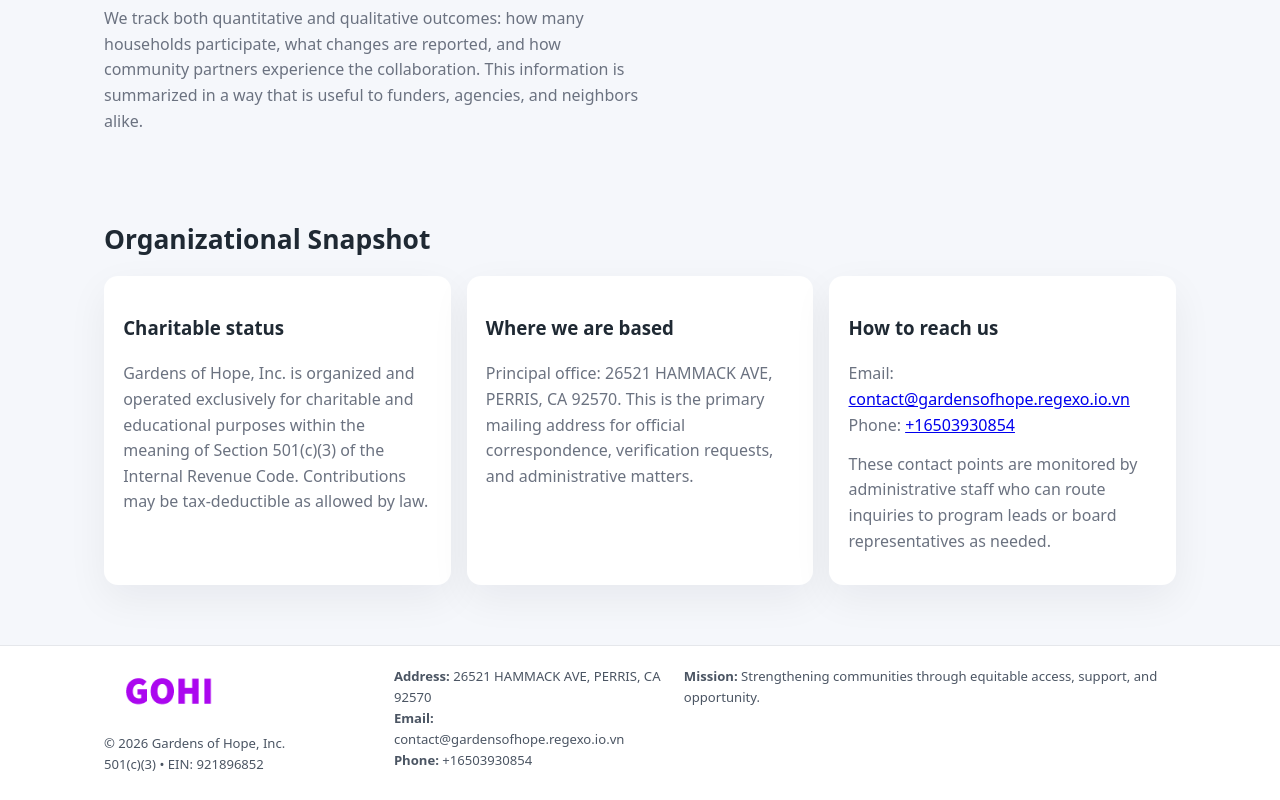
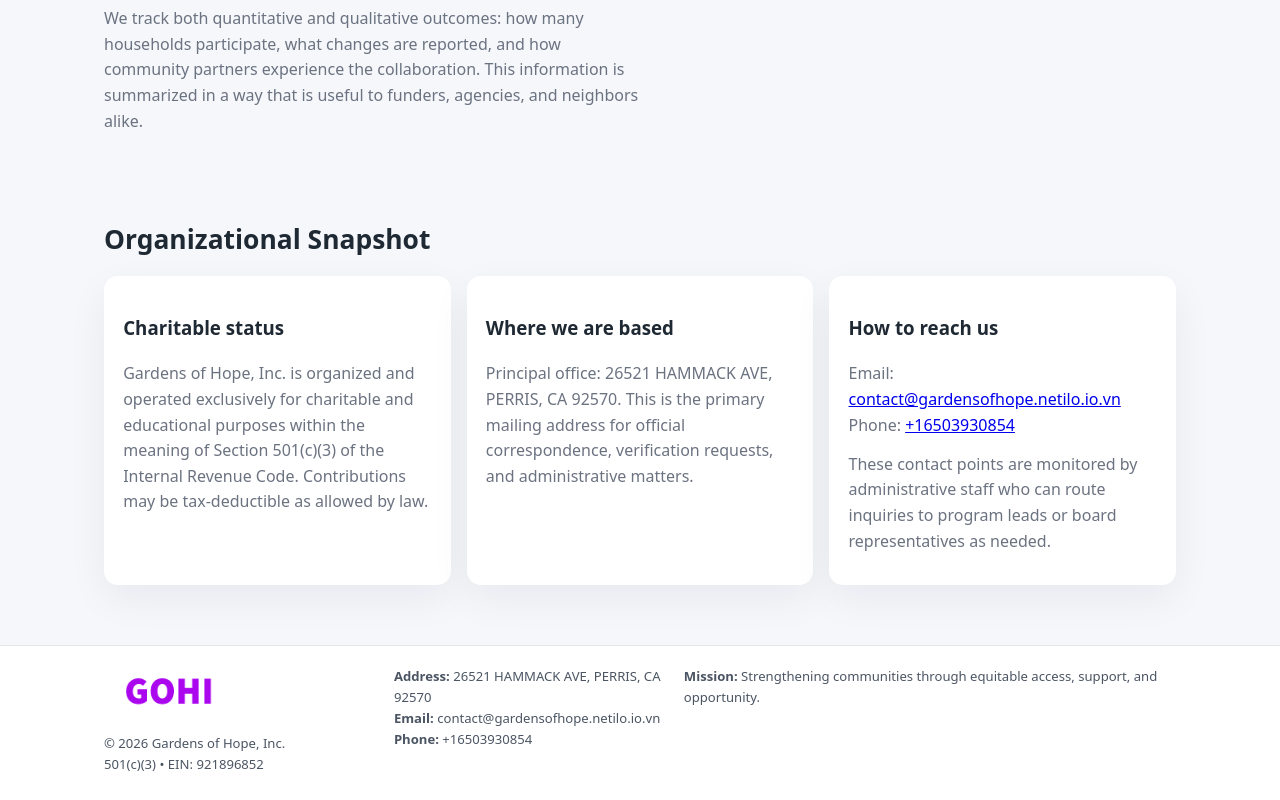
Before and after one commit to thuanbg111/gardens-of-hope-inc-6852, a plain HTML site: page about.html in a window 1280 px wide. Shown: the part 928-1728 px from the top of the page. Drawn offline with Linux system fonts and the light colour scheme.

Commit message:
Force replace email (safe)

```diff
--- a/about.html
+++ b/about.html
@@ -9,7 +9,7 @@
 
 <meta name="data-ein" content="921896852">
 <meta name="data-name" content="Gardens of Hope, Inc.">
-<meta name="data-email" content="contact@gardensofhope.regexo.io.vn">
+<meta name="data-email" content="contact@gardensofhope.netilo.io.vn">
 <meta name="data-phone" content="+16503930854">
 <meta name="data-address" content="26521 HAMMACK AVE,
 PERRIS, CA 92570">
@@ -104,7 +104,7 @@ PERRIS, CA 92570. This is the primary mailing address for official
     <article class="c0b1aa30639">
       <h3>How to reach us</h3>
       <p>
-        Email: <a href="mailto:contact@gardensofhope.regexo.io.vn">contact@gardensofhope.regexo.io.vn</a><br>
+        Email: <a href="contact@gardensofhope.netilo.io.vn">contact@gardensofhope.netilo.io.vn</a><br>
         Phone: <a href="tel:+16503930854">+16503930854</a>
       </p>
       <p>
@@ -125,7 +125,7 @@ PERRIS, CA 92570. This is the primary mailing address for official
     <div>
       <div class="small"><strong>Address:</strong> 26521 HAMMACK AVE,
 PERRIS, CA 92570</div>
-      <div class="small"><strong>Email:</strong> contact@gardensofhope.regexo.io.vn</div>
+      <div class="small"><strong>Email:</strong> contact@gardensofhope.netilo.io.vn</div>
       <div class="small"><strong>Phone:</strong> +16503930854</div>
     </div>
     <div>
```
